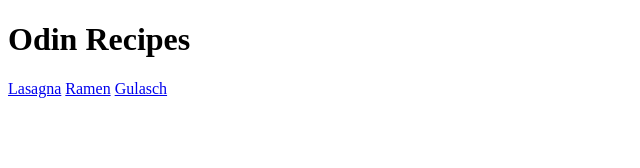
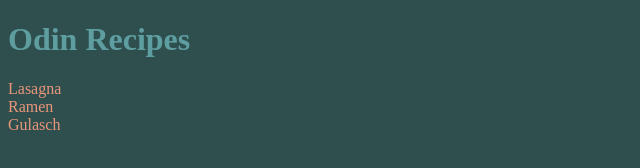
Before and after one commit to NicolaijScheu/odin-recipes, a plain HTML site: page index.html in a window 1280 px wide. Shown: the whole page, without its empty margins (0-640 px from the left). Drawn offline with Linux system fonts and the light colour scheme.

Commit message:
added css file for styling and linked it in all html files

```diff
--- a/index.html
+++ b/index.html
@@ -3,13 +3,14 @@
 <head>
     <meta charset="UTF-8">
     <meta name="viewport" content="width=device-width, initial-scale=1.0">
+    <link rel="stylesheet" href="styles.css">
     <title>Odin Recipes</title>
 </head>
 <body>
     <h1>Odin Recipes</h1>
-    <a href="./recipes/lasagna.html">Lasagna</a>
-    <a href="./recipes/ramen.html">Ramen</a>
-    <a href="./recipes/gulasch.html">Gulasch</a>
+    <a class="link" href="./recipes/lasagna.html">Lasagna</a>
+    <a class="link" href="./recipes/ramen.html">Ramen</a>
+    <a class="link" href="./recipes/gulasch.html">Gulasch</a>
 
 </body>
 </html>
--- /dev/null
+++ b/styles.css
@@ -0,0 +1,19 @@
+body {
+    background-color: darkslategray;
+}
+
+h1 {
+    color: cadetblue;
+}
+
+h3 {
+    color: darksalmon;
+}
+
+.link {
+    display: flex;
+    cursor: pointer;
+    text-decoration: none;
+    color: darksalmon;
+
+}
```
Also changed, not shown: recipes/gulasch.html (+1 -0 lines), recipes/lasagna.html (+1 -0 lines), recipes/ramen.html (+1 -0 lines).
